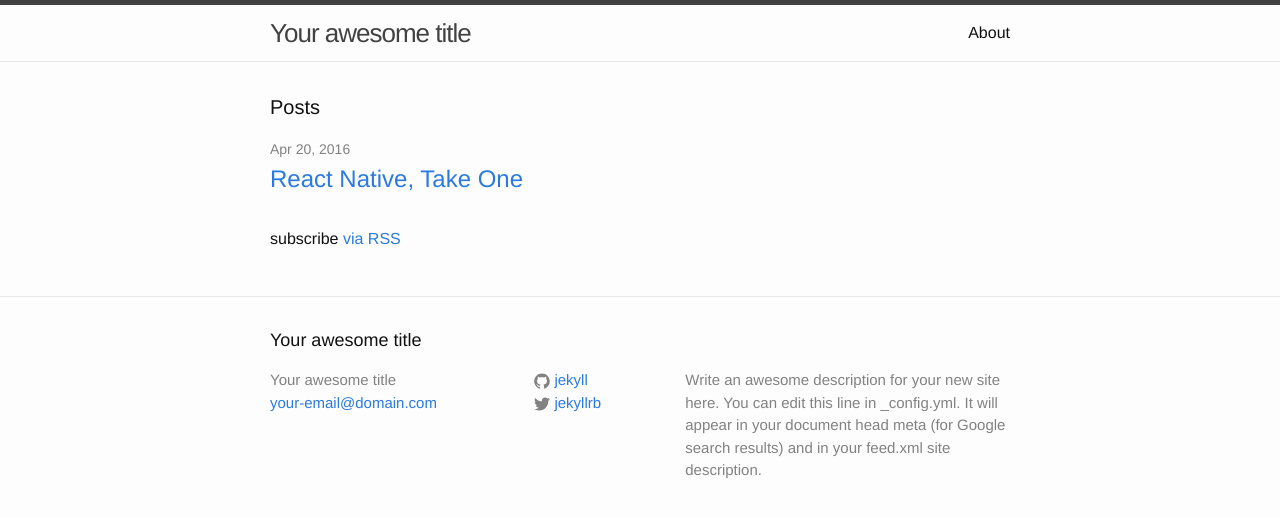
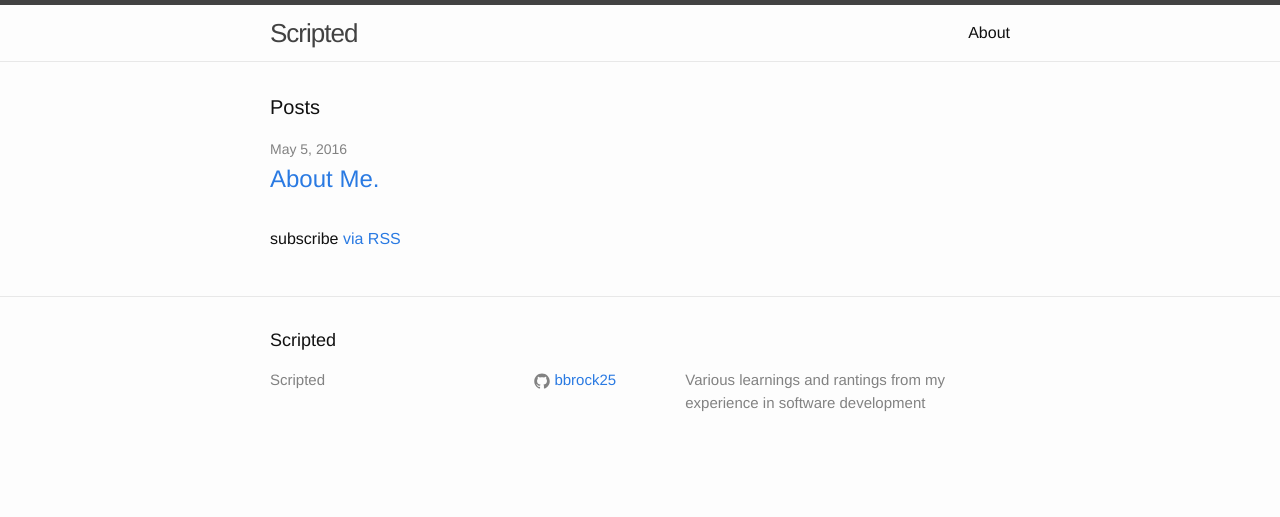
Before and after one commit to bbrock25/bbrock25.github.io, a Jekyll site: the page built from index.html, in a window 1280 px wide. Shown: the top 517 px of the page. Built offline with Jekyll 4.4.1, drawn with Linux system fonts in a browser that asks for light colours.

Commit message:
replacing RN writeup with placeholer bio

```diff
--- a/_config.yml
+++ b/_config.yml
@@ -1,14 +1,10 @@
 # Site settings
-title: Your awesome title
-email: your-email@domain.com
+title: Scripted
 description: > # this means to ignore newlines until "baseurl:"
-  Write an awesome description for your new site here. You can edit this
-  line in _config.yml. It will appear in your document head meta (for
-  Google search results) and in your feed.xml site description.
+  Various learnings and rantings from my experience in software development
 baseurl: "" # the subpath of your site, e.g. /blog/
 url: "http://bbrock25.github.io" # the base hostname & protocol for your site
-twitter_username: jekyllrb
-github_username:  jekyll
+github_username:  bbrock25
 
 # Build settings
 markdown: kramdown
```
Also changed, not shown: _posts/2016-04-20-our-first-react-native-project.markdown (deleted, +0 -48 lines), _posts/2016-05-05-and-so-it-begins.markdown (added, +39 -0 lines).
